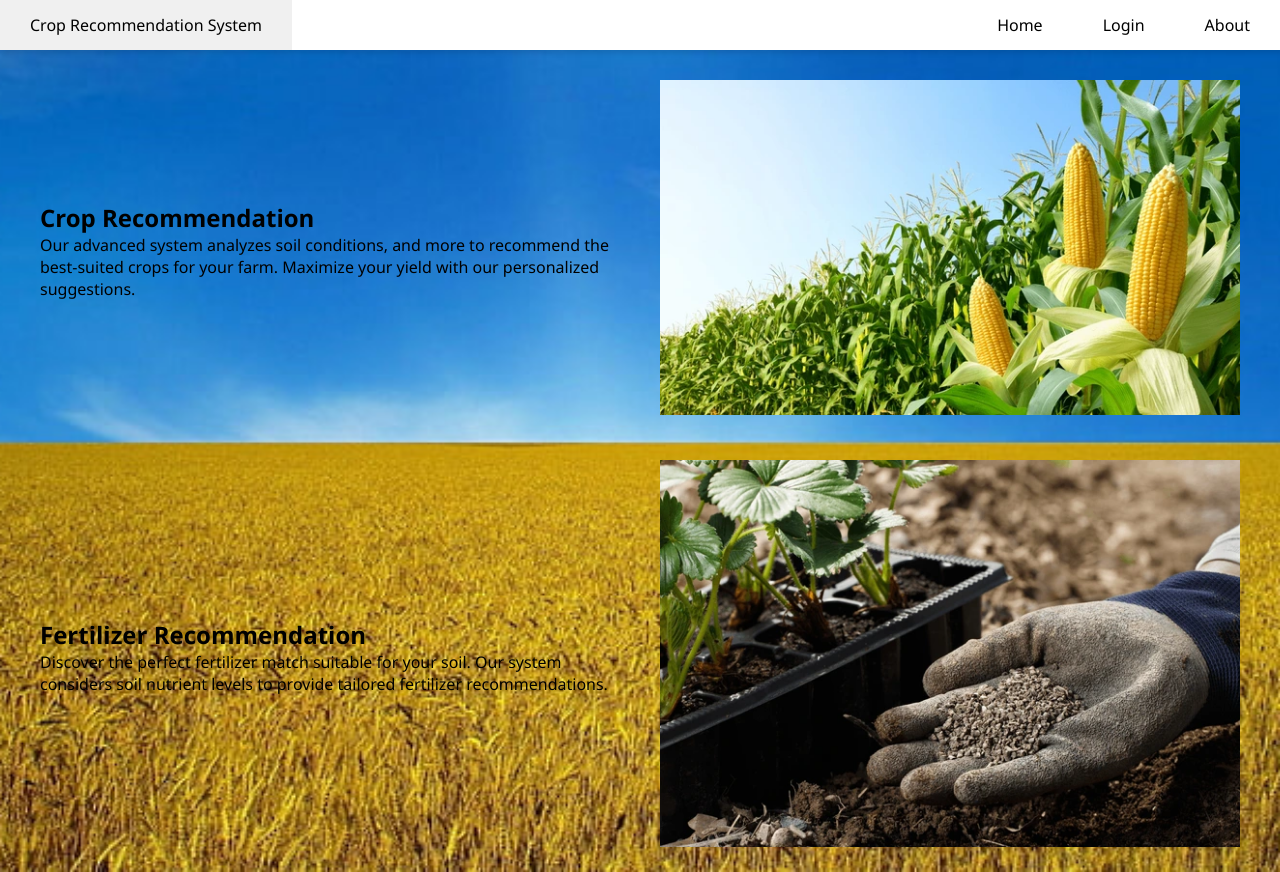
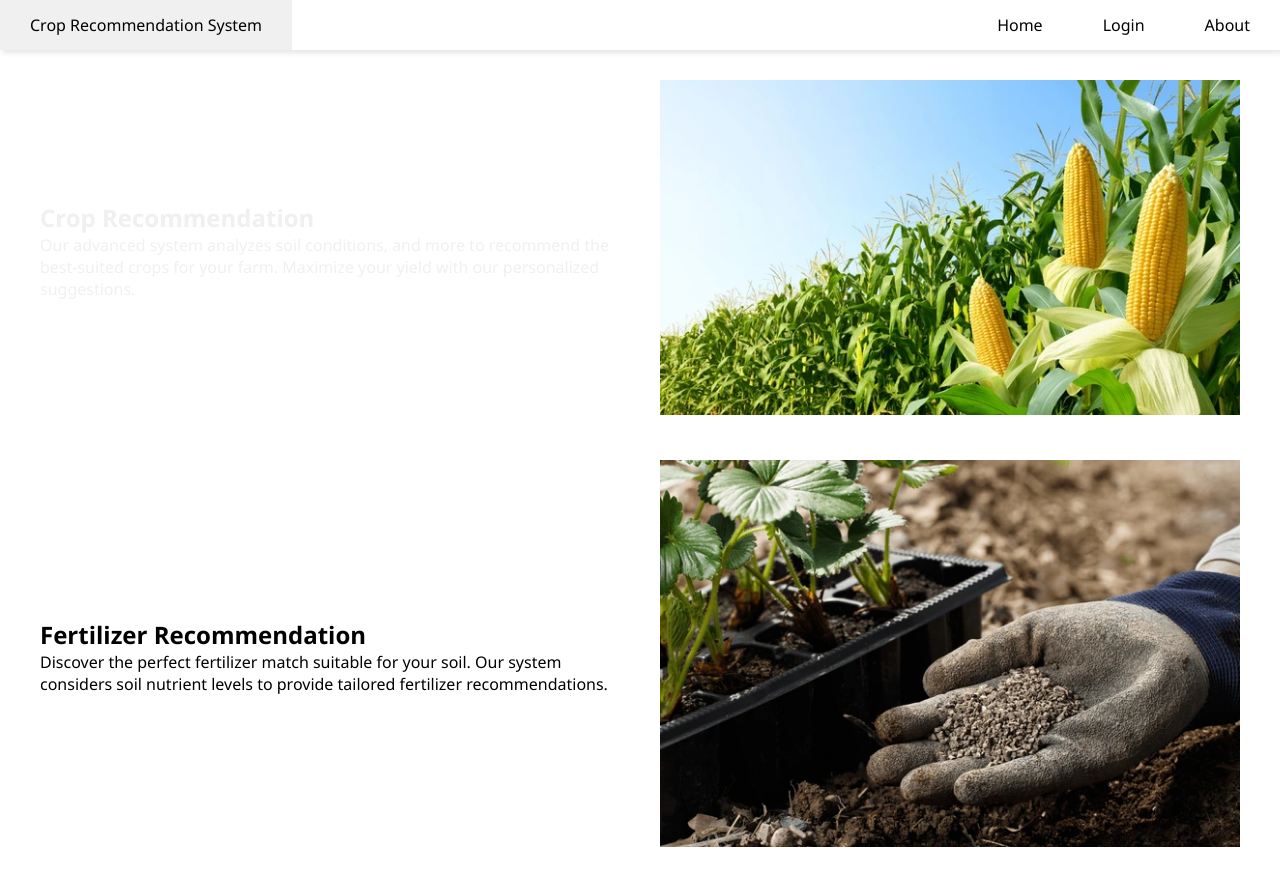
Before and after one commit to BirendraKSharma/minor_project, a Flask app: page / in a window 1280 px wide. Run offline with Flask 3, Linux system fonts and the light colour scheme; parts of the project's set-up code (start-up, migrations or seed data) failed here and were passed over; some libraries are stand-ins or nearby versions.

Commit message:
final changes1

```diff
--- a/templates/homepage.html
+++ b/templates/homepage.html
@@ -10,14 +10,9 @@
         padding: 0;
       }
       body {
-      min-height: 100vh;
-      font-family: "Segoe UI", Tahoma, Geneva, Verdana, sans-serif;
-    }
-    .container_home {
-      min-height: 100vh;
-      background: url("static/crop.jpg") center/cover no-repeat fixed;
-      backdrop-filter: blur(5px); /* Apply blur effect to the background */
-    }
+        min-height: 100vh;
+        font-family: "Segoe UI", Tahoma, Geneva, Verdana, sans-serif;
+      }
 
       nav {
         position: fixed;
@@ -168,7 +163,7 @@
     </header>
     <div class="container_home">
       <section class="feature-section" id="crop-section">
-        <div class="feature-info">
+        <div class="feature-info" style="color: #f0f0f0;">
           <h2>Crop Recommendation</h2>
           <p>
             Our advanced system analyzes soil conditions, and more to recommend
```
